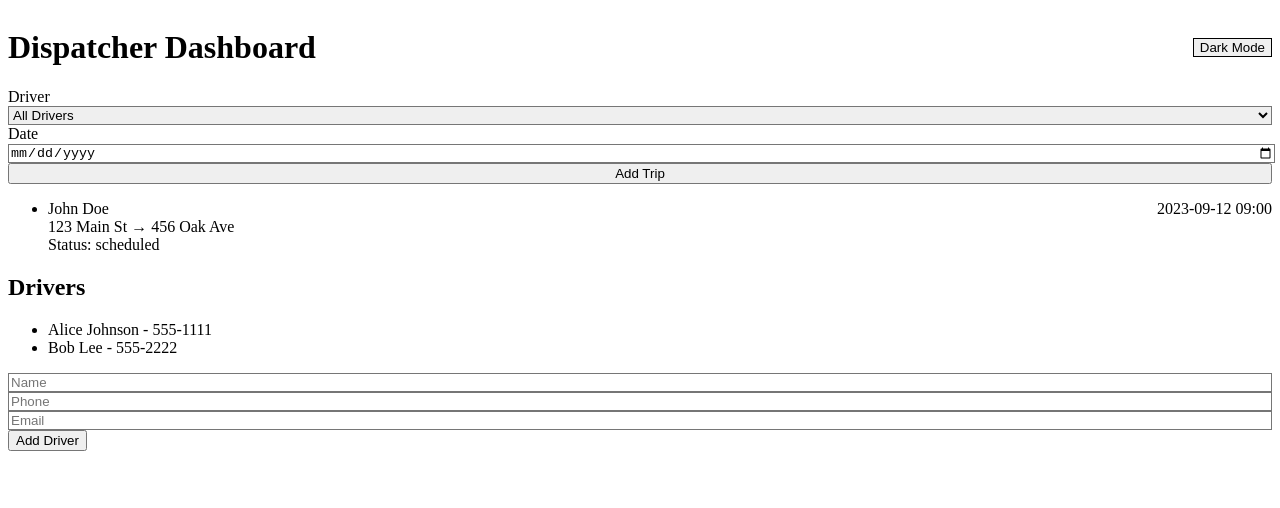
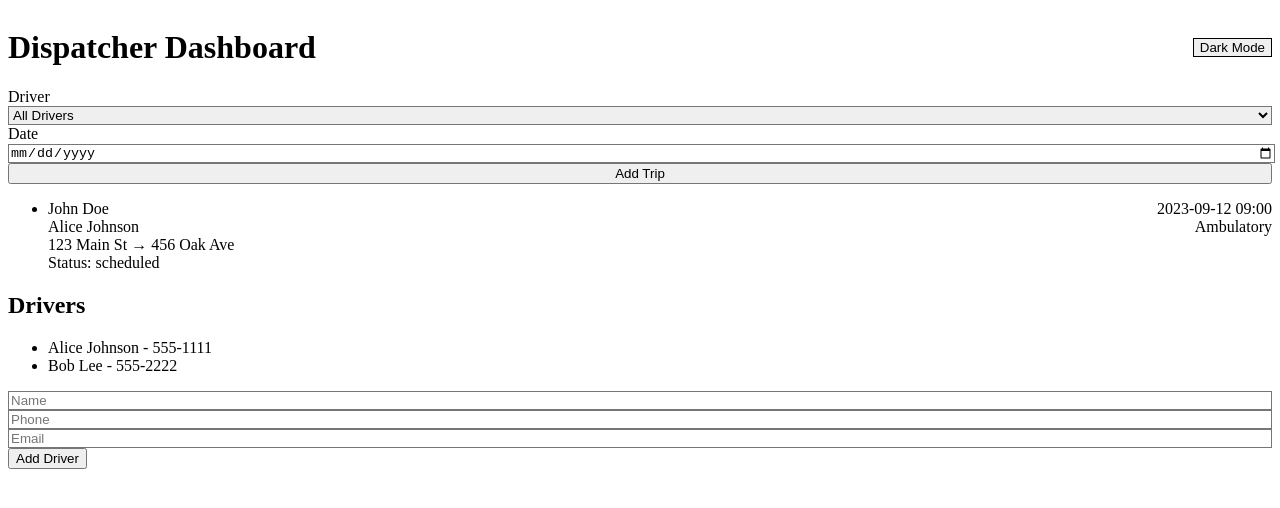
Before and after one commit to Gilblasse/Dispatch-System, a React (Vite) app: page / in a window 1280 px wide. Shown: the top 508 px of the page. Built offline with nearby package versions, Linux system fonts and the light colour scheme.

Commit message:
Show driver and transport in trip list

```diff
--- a/src/components/DispatcherDashboard.tsx
+++ b/src/components/DispatcherDashboard.tsx
@@ -52,11 +52,22 @@ export const DispatcherDashboard: React.FC<Props> = ({ trips, drivers, vehicles,
         </button>
       </div>
       <ul className="space-y-2">
-        {filteredTrips.map(trip => (
+        {filteredTrips.map(trip => {
+          const passenger = passengers.find(p => p.id === trip.passengerId);
+          const driver = drivers.find(d => d.id === trip.driverId);
+          return (
             <li key={trip.id} className="bg-white dark:bg-gray-800 p-4 rounded shadow">
-            <div className="flex justify-between mb-2">
-              <span className="font-semibold text-gray-700 dark:text-gray-200">{passengers.find(p => p.id === trip.passengerId)?.name}</span>
-              <span className="text-sm text-gray-500 dark:text-gray-400">{trip.date} {trip.time}</span>
+              <div className="flex justify-between mb-1">
+                <span className="font-semibold text-gray-700 dark:text-gray-200">
+                  {passenger?.name}
+                </span>
+                <span className="text-sm text-gray-500 dark:text-gray-400">
+                  {trip.date} {trip.time}
+                </span>
+              </div>
+              <div className="flex justify-between mb-1 text-sm text-gray-500 dark:text-gray-400">
+                <span>{driver?.name}</span>
+                <span>{trip.transport}</span>
               </div>
               <div className="text-gray-600 dark:text-gray-300">
                 {trip.pickup} → {trip.dropoff}
@@ -65,7 +76,8 @@ export const DispatcherDashboard: React.FC<Props> = ({ trips, drivers, vehicles,
                 Status: {trip.status}
               </div>
             </li>
-        ))}
+          );
+        })}
       </ul>
       <AddTripModal
         open={modalOpen}
```
Lines whose indentation alone changed are shown as unchanged.
